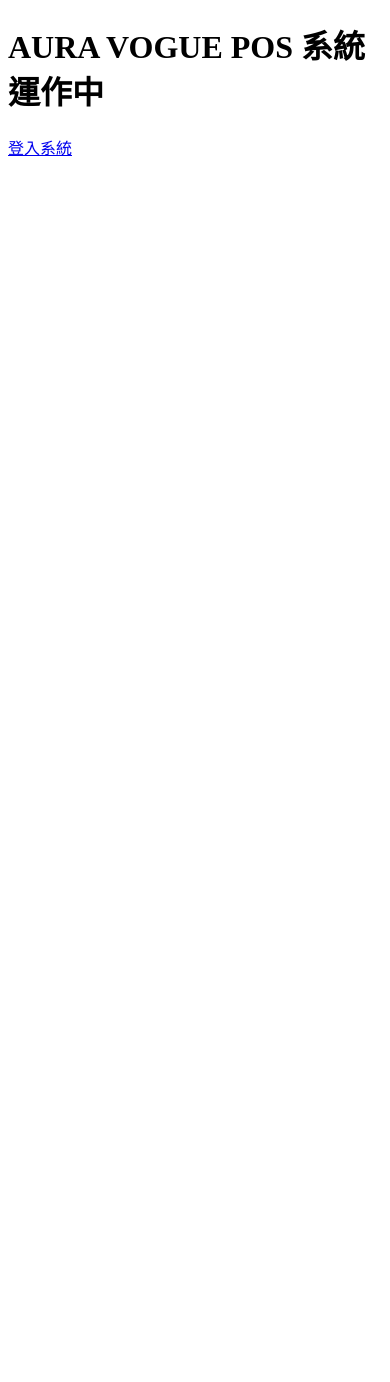
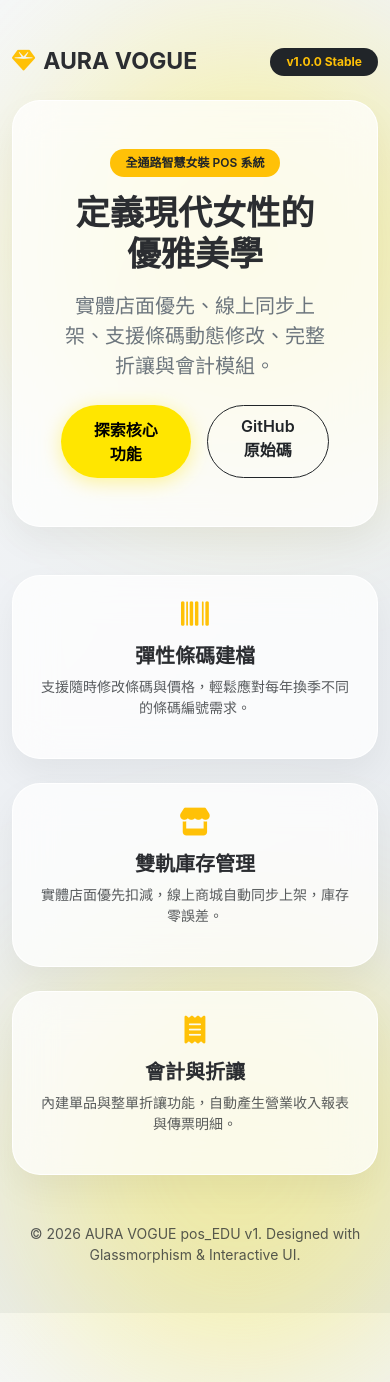
Before and after one commit to hiimsharon/pos_EDU, a Flask app: page / in a window 390 px wide; the page is wider, and only the part inside the window is pictured. Before the commit the page ends 156 px from the top of that part, so only its background shows below. Run offline with Flask 3, Linux system fonts and the light colour scheme.

Commit message:
Update v1 with interactive UI and detailed README

```diff
--- a/templates/index.html
+++ b/templates/index.html
@@ -1,5 +1,124 @@
 <!DOCTYPE html>
 <html lang="zh-TW">
-<head><meta charset="UTF-8"><title>AURA VOGUE POS</title></head>
-<body><h1>AURA VOGUE POS 系統運作中</h1><a href="/login">登入系統</a></body>
+<head>
+    <meta charset="UTF-8">
+    <meta name="viewport" content="width=device-width, initial-scale=1.0">
+    <title>AURA VOGUE | 現代高質感女裝電商與 POS 系統 (v1)</title>
+    <link href="https://cdn.jsdelivr.net/npm/bootstrap@5.3.0/dist/css/bootstrap.min.css" rel="stylesheet">
+    <link rel="stylesheet" href="https://cdnjs.cloudflare.com/ajax/libs/font-awesome/6.4.0/css/all.min.css">
+    <style>
+        :root {
+            --primary-yellow: #FFE600;
+            --glass-bg: rgba(255, 255, 255, 0.75);
+            --glass-border: rgba(255, 255, 255, 0.9);
+        }
+        body {
+            background: linear-gradient(135deg, #f5f7fa 0%, #e4e8ec 100%);
+            color: #2B2D31;
+            font-family: -apple-system, BlinkMacSystemFont, "Segoe UI", Roboto, sans-serif;
+            min-height: 100vh;
+            overflow-x: hidden;
+        }
+        /* 互動式發光背景特效 */
+        .glow-blob {
+            position: absolute;
+            width: 400px;
+            height: 400px;
+            background: rgba(255, 230, 0, 0.3);
+            filter: blur(80px);
+            border-radius: 50%;
+            z-index: -1;
+            animation: floatBlob 8s infinite alternate;
+        }
+        @keyframes floatBlob {
+            0% { transform: translate(0, 0) scale(1); }
+            100% { transform: translate(50px, 50px) scale(1.1); }
+        }
+        .glass-card {
+            background: var(--glass-bg);
+            backdrop-filter: blur(20px);
+            -webkit-backdrop-filter: blur(20px);
+            border: 1px solid var(--glass-border);
+            border-radius: 28px;
+            box-shadow: 0 15px 35px rgba(0,0,0,0.05);
+            transition: all 0.4s cubic-bezier(0.165, 0.84, 0.44, 1);
+        }
+        .glass-card:hover {
+            transform: translateY(-8px) scale(1.01);
+            box-shadow: 0 25px 50px rgba(0,0,0,0.1);
+        }
+        .btn-yellow {
+            background-color: var(--primary-yellow);
+            color: #000;
+            font-weight: 700;
+            border-radius: 50rem;
+            padding: 0.8rem 2rem;
+            border: none;
+            box-shadow: 0 4px 20px rgba(255, 230, 0, 0.4);
+            transition: all 0.3s ease;
+        }
+        .btn-yellow:hover {
+            background-color: #ffd000;
+            transform: translateY(-2px);
+            box-shadow: 0 6px 25px rgba(255, 230, 0, 0.6);
+        }
+    </style>
+</head>
+<body class="position-relative">
+    <div class="glow-blob top-0 start-0"></div>
+    <div class="glow-blob bottom-0 end-0"></div>
+
+    <div class="container py-5">
+        <div class="row justify-content-center">
+            <div class="col-lg-10">
+                <!-- 頂部資訊與版本標籤 -->
+                <div class="d-flex justify-content-between align-items-center mb-4">
+                    <h3 class="fw-bold m-0"><i class="fa-solid fa-gem text-warning me-2"></i>AURA VOGUE</h3>
+                    <span class="badge bg-dark text-warning rounded-pill px-3 py-2 fw-bold">v1.0.0 Stable</span>
+                </div>
+
+                <!-- 主視覺 Banner (帶互動特效) -->
+                <div class="glass-card p-5 mb-5 text-center position-relative overflow-hidden">
+                    <span class="badge bg-warning text-dark rounded-pill px-3 py-2 mb-3 fw-semibold">全通路智慧女裝 POS 系統</span>
+                    <h1 class="display-4 fw-bold mb-3">定義現代女性的優雅美學</h1>
+                    <p class="lead text-secondary mb-4">實體店面優先、線上同步上架、支援條碼動態修改、完整折讓與會計模組。</p>
+                    <div class="d-flex justify-content-center gap-3">
+                        <a href="#features" class="btn btn-yellow">探索核心功能</a>
+                        <a href="https://github.com/hiimsharon/pos_EDU" target="_blank" class="btn btn-outline-dark rounded-pill px-4 py-2 fw-semibold">GitHub 原始碼</a>
+                    </div>
+                </div>
+
+                <!-- 核心功能介紹網格 -->
+                <div class="row g-4" id="features">
+                    <div class="col-md-4">
+                        <div class="glass-card p-4 h-100 text-center">
+                            <i class="fa-solid fa-barcode fs-1 text-warning mb-3"></i>
+                            <h5 class="fw-bold">彈性條碼建檔</h5>
+                            <p class="text-muted small">支援隨時修改條碼與價格，輕鬆應對每年換季不同的條碼編號需求。</p>
+                        </div>
+                    </div>
+                    <div class="col-md-4">
+                        <div class="glass-card p-4 h-100 text-center">
+                            <i class="fa-solid fa-store fs-1 text-warning mb-3"></i>
+                            <h5 class="fw-bold">雙軌庫存管理</h5>
+                            <p class="text-muted small">實體店面優先扣減，線上商城自動同步上架，庫存零誤差。</p>
+                        </div>
+                    </div>
+                    <div class="col-md-4">
+                        <div class="glass-card p-4 h-100 text-center">
+                            <i class="fa-solid fa-receipt fs-1 text-warning mb-3"></i>
+                            <h5 class="fw-bold">會計與折讓</h5>
+                            <p class="text-muted small">內建單品與整單折讓功能，自動產生營業收入報表與傳票明細。</p>
+                        </div>
+                    </div>
+                </div>
+
+                <div class="text-center text-muted small mt-5">
+                    &copy; 2026 AURA VOGUE pos_EDU v1. Designed with Glassmorphism & Interactive UI.
+                </div>
+            </div>
+        </div>
+    </div>
+    <script src="https://cdn.jsdelivr.net/npm/bootstrap@5.3.0/dist/js/bootstrap.bundle.min.js"></script>
+</body>
 </html>
```
Also changed, not shown: README.md (added).
